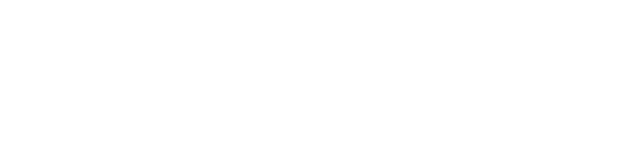
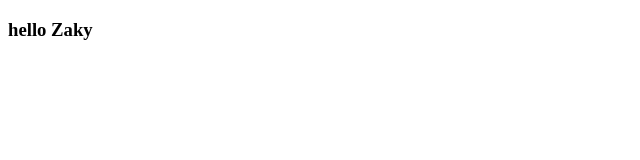
Before and after one commit to KopitGit/Zaklan_Boy, a plain HTML site: page index.html in a window 1280 px wide. Shown: the whole page, without its empty margins (0-640 px from the left). Drawn offline with Linux system fonts and the light colour scheme.

Commit message:
Update index.html

```diff
--- a/index.html
+++ b/index.html
@@ -8,4 +8,8 @@
 
 <body>
 
+	<div>
+		<h3> hello Zaky</h3>
+	</div>
+
 </body></html>
```
